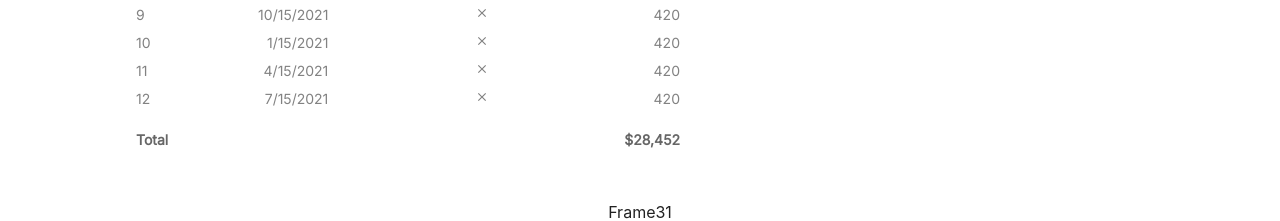
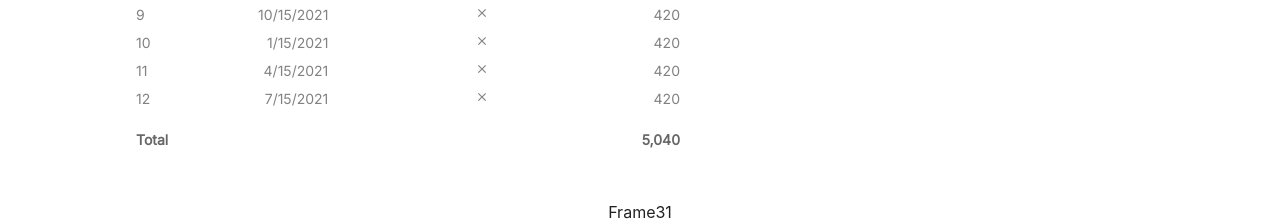
Before and after one commit to sriet/React-classic-components, a React (Create React App) app: page / in a window 1280 px wide. Shown: the part 1960-2181 px from the top of the page. Built offline with nearby package versions, Linux system fonts and the light colour scheme.

Commit message:
total calculate

```diff
--- a/src/components/StockTable/index.js
+++ b/src/components/StockTable/index.js
@@ -26,6 +26,10 @@ const CompletedTableRow = styled(TableRow)(({ theme }) => ({
 }));
 
 const StockTable = ( props ) => {
+
+    const getSumByKey = (arr, key) => {
+        return arr.reduce((accumulator, current) => accumulator + Number(current[key]), 0)
+    }
 
     return (
         <Container>
@@ -63,7 +67,9 @@ const StockTable = ( props ) => {
                         <Grid item xs={12}>
                             <Grid container px={2}>
                                 <Typography fontSize='14px' sx={{ flexGrow:1 }} ><b>Total</b></Typography>
-                                <Typography fontSize='14px' width='50%' align="right"><b>$28,452</b></Typography>
+                                <Typography fontSize='14px' width='50%' align="right">
+                                    <b>{getSumByKey(props.table, 'TasksDone').toLocaleString('en-US')}</b>
+                                </Typography>
                             </Grid>
                         </Grid>
                     </Grid>
```
